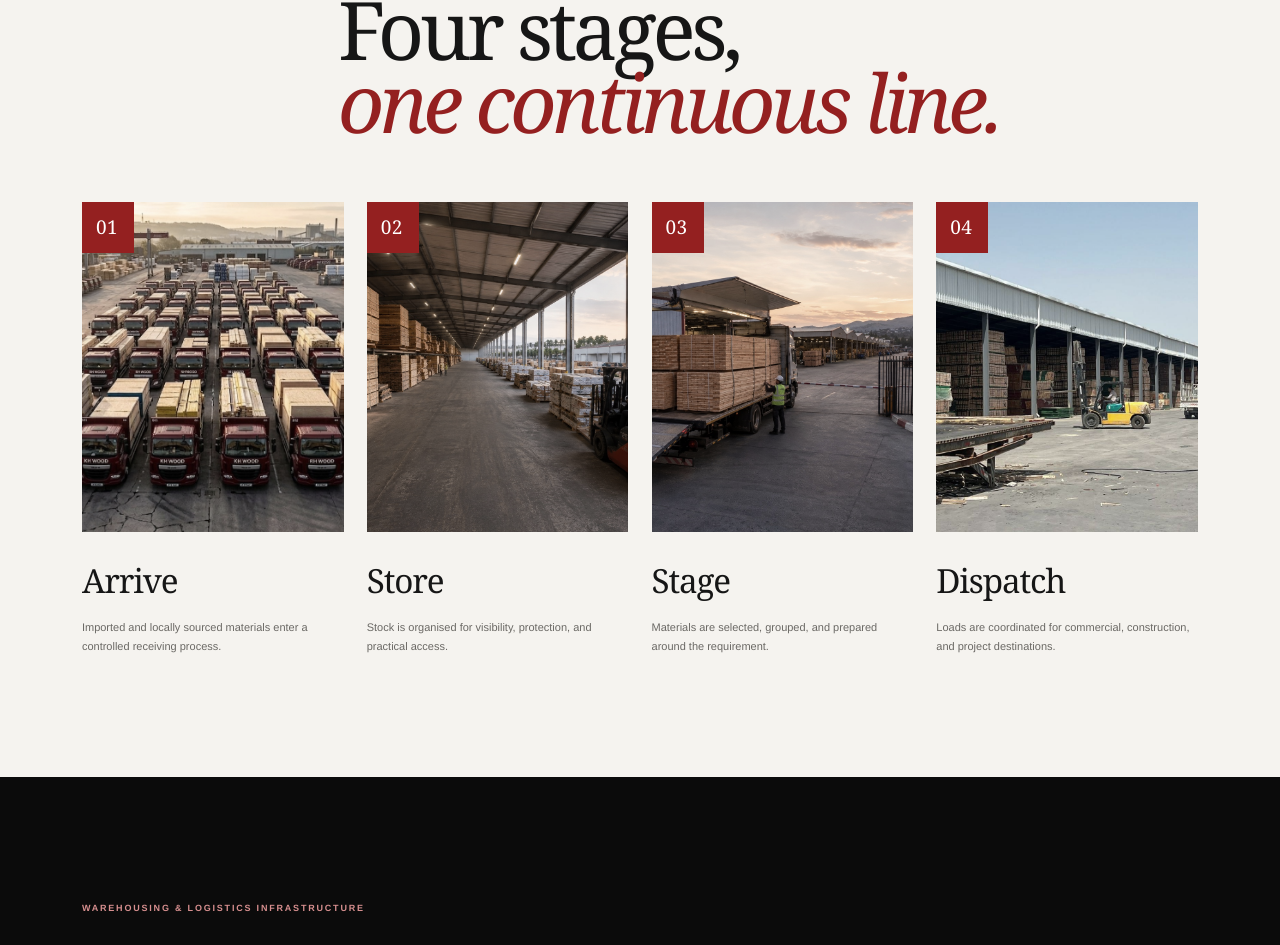
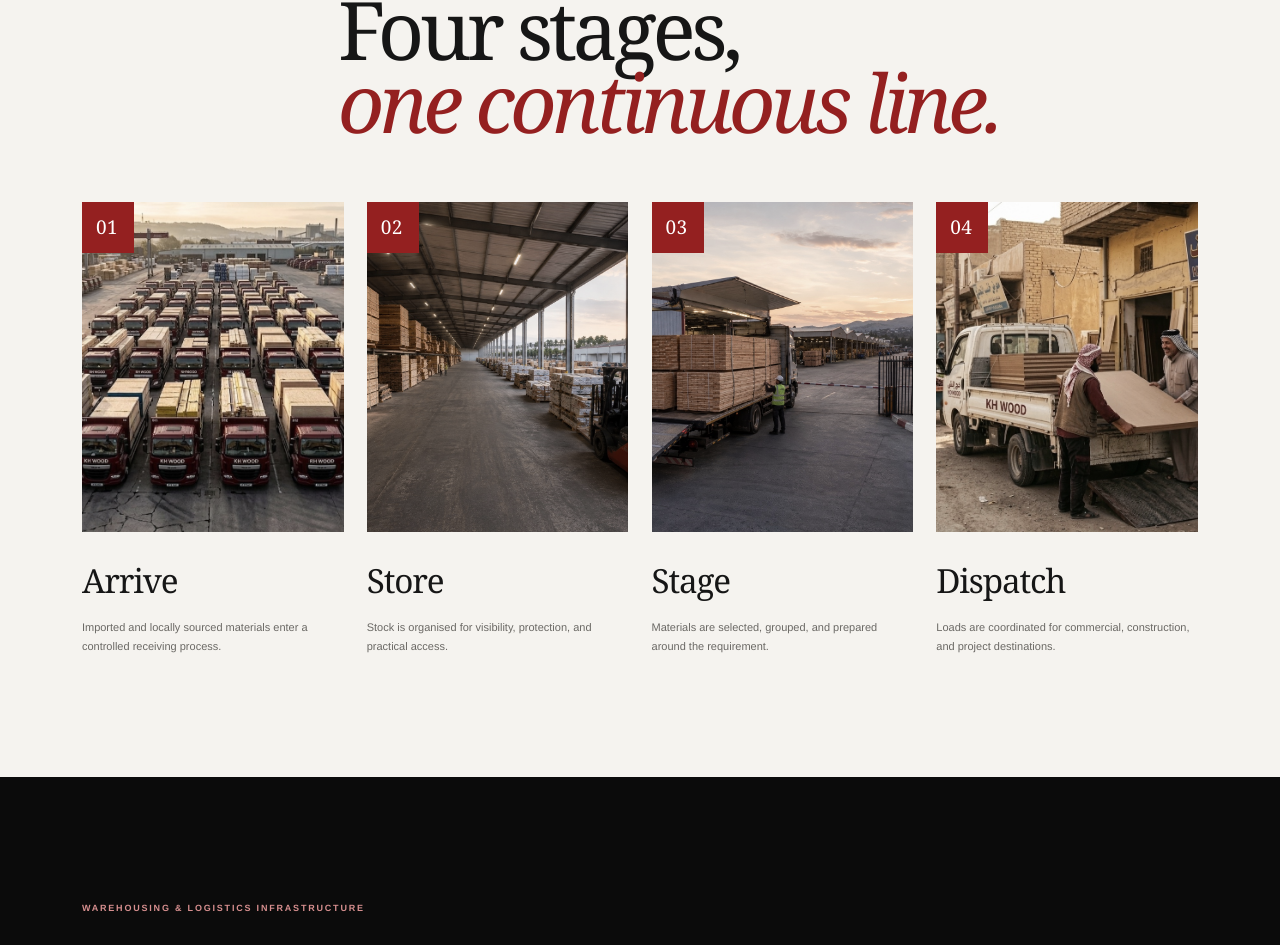
Before and after one commit to codeklaw-dev/KH-Website-Development.a-Raco-Ai-Technologies-LTD-Project, a Next.js app: page /operations in a window 1280 px wide. Shown: the part 1617-2562 px from the top of the page. Built offline with nearby package versions, Linux system fonts and the light colour scheme.

Commit message:
Update operations dispatch imagery

```diff
--- a/app/operations/page.tsx
+++ b/app/operations/page.tsx
@@ -30,7 +30,7 @@ export default function OperationsPage() {
       <section className="operations-flow" id="flow">
         <div className="flow-head" data-reveal="up"><p className="eyebrow">Material flow</p><h2>Four stages,<br /><em>one continuous line.</em></h2></div>
         <div className="flow-track">
-          {[['01','Arrive','Imported and locally sourced materials enter a controlled receiving process.','/assets/operations-flow-arrive.jpg'],['02','Store','Stock is organised for visibility, protection, and practical access.','/assets/operations-flow-store.jpg'],['03','Stage','Materials are selected, grouped, and prepared around the requirement.','/assets/operations-flow-stage.jpg'],['04','Dispatch','Loads are coordinated for commercial, construction, and project destinations.','/assets/yard-loading.jpg']].map(([n,title,text,image], index)=>(
+          {[['01','Arrive','Imported and locally sourced materials enter a controlled receiving process.','/assets/operations-flow-arrive.jpg'],['02','Store','Stock is organised for visibility, protection, and practical access.','/assets/operations-flow-store.jpg'],['03','Stage','Materials are selected, grouped, and prepared around the requirement.','/assets/operations-flow-stage.jpg'],['04','Dispatch','Loads are coordinated for commercial, construction, and project destinations.','/assets/operations-flow-dispatch.jpg']].map(([n,title,text,image], index)=>(
             <article className="flow-step" key={title} data-reveal="up" style={{transitionDelay:`${index*80}ms`}}>
               <div className="flow-image"><img className="cover-image" src={image} alt={`${title} stage at KH Wood`} loading="lazy" decoding="async" /><b>{n}</b></div>
               <h3>{title}</h3>
```
Also changed, not shown: public/assets/operations-flow-dispatch.jpg (added).
